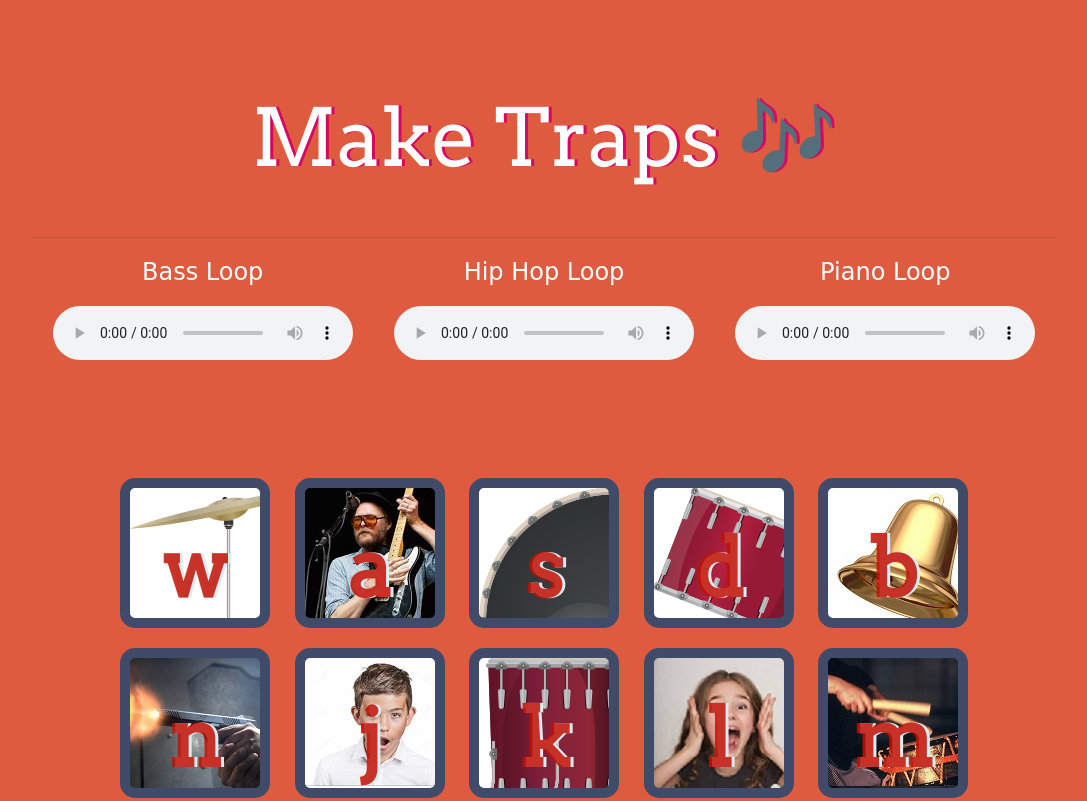
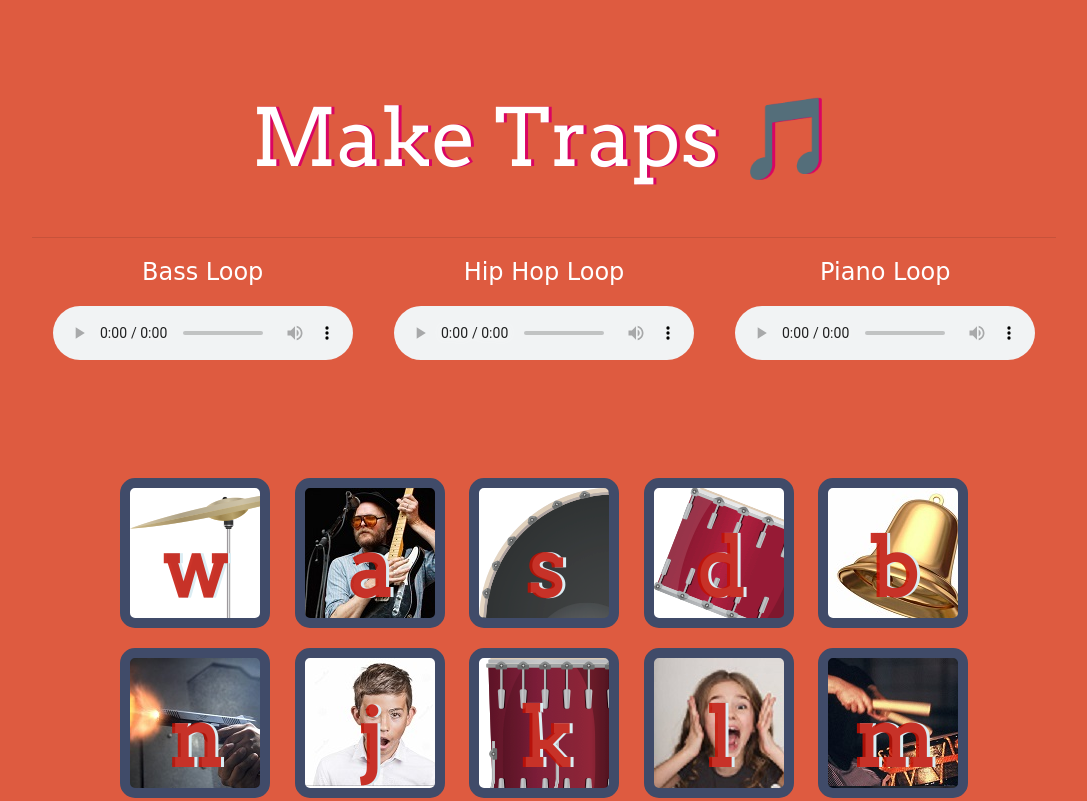
Before and after one commit to iamtikesh/trapMaker, a plain HTML site: page index.html in a window 1280 px wide. Shown: the top 801 px of the page, without its empty margins (96-1183 px from the left). Drawn offline with nearby package versions, Linux system fonts and the light colour scheme.

Commit message:
Update index.html

```diff
--- a/index.html
+++ b/index.html
@@ -4,7 +4,7 @@
 <html lang="en" dir="ltr">
 
 <head>
-  <meta charset="utf-8" name="viewport" content="width=device-width, initial-scale=1.0">
+  <meta charset="utf-8" >
   <title>Trap Maker </title>
   <link rel="icon" href="favicon.ico">
   <link rel="stylesheet" href="https://stackpath.bootstrapcdn.com/bootstrap/4.3.1/css/bootstrap.min.css" integrity="sha384-ggOyR0iXCbMQv3Xipma34MD+dH/1fQ784/j6cY/iJTQUOhcWr7x9JvoRxT2MZw1T" crossorigin="anonymous">
@@ -17,7 +17,7 @@
 
 <body>
 
-  <h1 id="title">Make Traps 🎶 </h1>
+  <h1 id="title">Make Traps &#127925; </h1>
   <hr>
   <div class="container">
     <div class="row">
```
